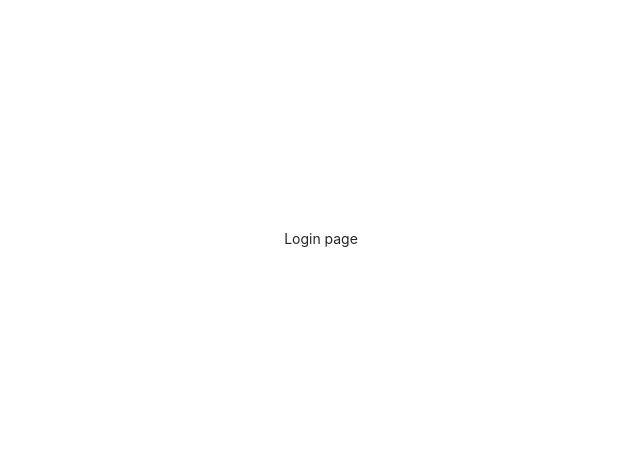
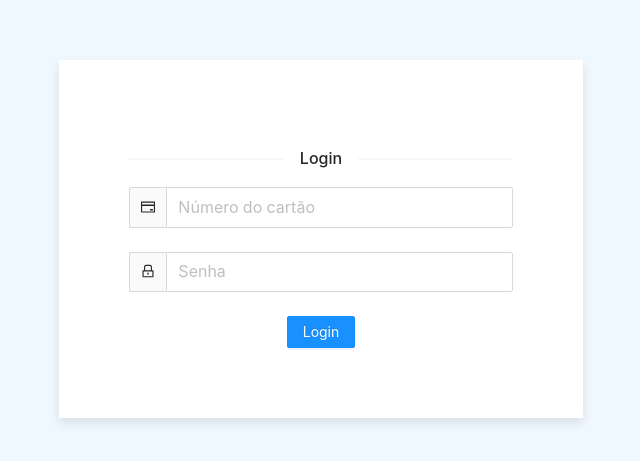
Before and after one commit to diogoftp/incomm-front, a React (Create React App) app: page /login in a window 1280 px wide. Shown: the part 161-622 px from the top of the page, without its empty margins (319-959 px from the left). Built offline with nearby package versions, Linux system fonts and the light colour scheme.

Commit message:
Login screen template

```diff
--- a/package.json
+++ b/package.json
@@ -4,6 +4,7 @@
   "private": true,
   "homepage": "./",
   "dependencies": {
+    "@ant-design/icons": "^4.6.2",
     "@testing-library/jest-dom": "^5.14.1",
     "@testing-library/react": "^11.2.7",
     "@testing-library/user-event": "^12.8.3",
--- a/src/App.css
+++ b/src/App.css
@@ -1,8 +1,39 @@
 @import '~antd/dist/antd.css';
 
-div .centered {
+.main-container {
+  width: 100%;
+  min-height: 100vh;
+  display: -webkit-box;
+  display: -webkit-flex;
+  display: -moz-box;
+  display: -ms-flexbox;
   display: flex;
+  flex-direction: column;
+  flex-wrap: wrap;
   justify-content: center;
   align-items: center;
-  height: 100vh;
+  padding: 20px;
+  background: aliceblue;
 }
+
+.container {
+  display: block;
+  padding: 5em;
+  background: white;
+  overflow: hidden;
+  box-shadow: 0 5px 10px 0 rgba(0, 0, 0, .1);
+  -moz-box-shadow: 0 5px 10px 0 rgba(0, 0, 0, .1);
+  -webkit-box-shadow: 0 5px 10px 0 rgba(0, 0, 0, .1);
+  -o-box-shadow: 0 5px 10px 0 rgba(0, 0, 0, .1);
+  -ms-box-shadow: 0 5px 10px 0 rgba(0, 0, 0, .1);
+}
+
+.login-btn {
+  display: -webkit-box;
+    display: -webkit-flex;
+    display: -moz-box;
+    display: -ms-flexbox;
+    display: flex;
+    flex-wrap: wrap;
+    justify-content: center;
+}
--- a/src/pages/login/index.tsx
+++ b/src/pages/login/index.tsx
@@ -1,14 +1,66 @@
 import React, { useState, useEffect } from 'react';
-import { Row, Col } from 'antd';
+import { Row, Col, Form, Input, Button, Divider } from 'antd';
+import { CreditCardOutlined, LockOutlined } from '@ant-design/icons';
 
 const Login = (): JSX.Element => {
+  const onFinish = (values: { card_number: string, password: string }) => {
+    console.log(values);
+  }
+
+  const validateInput = (event: React.KeyboardEvent, regex: string) => {
+    const allowedChars = new RegExp(regex);
+    let pressedKey = event.key;
+    if (!allowedChars.test(pressedKey)) {
+      event.preventDefault();
+      return false;
+    }
+  }
+
   return (
-    <div className='centered'>
-      <Row align='middle' justify='center'>
-        <Col>
-          Login page
-        </Col>
-      </Row>
+    <div className="main-container">
+      <div className="container">
+        <Row>
+          <Col span={24}>
+            <Divider>Login</Divider>
+          </Col>
+          <Col span={24}>
+            <Form
+              name="login"
+              onFinish={onFinish}
+            >
+              <Form.Item name="card_number">
+                <Input
+                  size="large"
+                  addonBefore={<CreditCardOutlined />}
+                  placeholder="Número do cartão"
+                  maxLength={16}
+                  onKeyPress={(event) => validateInput(event, "[0-9]")}
+                />
+              </Form.Item>
+              <Form.Item
+                name="password"
+              >
+                <Input
+                  size="large"
+                  addonBefore={<LockOutlined />}
+                  type="password"
+                  placeholder="Senha"
+                  maxLength={6}
+                  onKeyPress={(event) => validateInput(event, "[0-9a-zA-Z]")}
+                />
+              </Form.Item>
+              <div className="login-btn">
+                <Button
+                  type="primary"
+                  htmlType="submit"
+                >
+                  Login
+                </Button>
+              </div>
+            </Form>
+          </Col>
+        </Row>
+      </div>
     </div>
   );
 }
```
